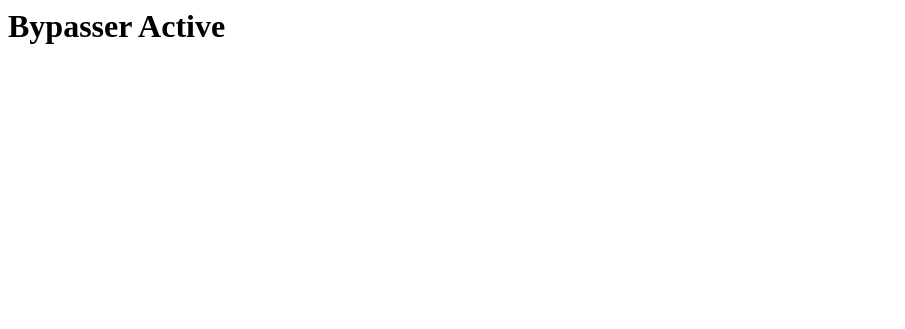
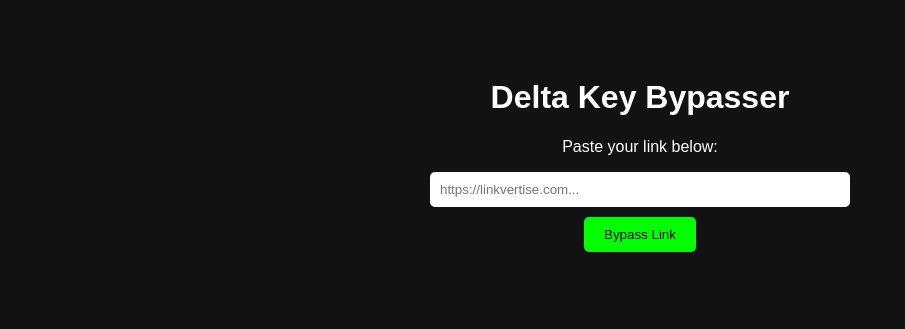
Before and after one commit to jointeamcoolkidd00/bypasser, a plain HTML site: page bypass/index.html in a window 1280 px wide. Shown: the whole page, without its empty margins (0-905 px from the left). Drawn offline with Linux system fonts and the light colour scheme.

Commit message:
Update index.html

```diff
--- a/bypass/index.html
+++ b/bypass/index.html
@@ -1,2 +1,43 @@
-<h1>Bypasser Active</h1>
-<script>console.log('Bypass logic goes here');</script>
+<!DOCTYPE html>
+<html>
+<head>
+    <title>CoolKidd Bypasser</title>
+    <meta name="viewport" content="width=device-width, initial-scale=1">
+    <style>
+        body { font-family: sans-serif; text-align: center; padding: 50px; background: #121212; color: white; }
+        input { padding: 10px; width: 80%; max-width: 400px; border-radius: 5px; border: none; }
+        button { padding: 10px 20px; background: #00ff00; border: none; border-radius: 5px; cursor: pointer; margin-top: 10px; }
+    </style>
+</head>
+<body>
+    <h1>Delta Key Bypasser</h1>
+    <p>Paste your link below:</p>
+    <input type="text" id="linkInput" placeholder="https://linkvertise.com...">
+    <br>
+    <button onclick="startBypass()">Bypass Link</button>
+    <p id="status"></p>
+
+    <script>
+        async function startBypass() {
+            const link = document.getElementById('linkInput').value;
+            const status = document.getElementById('status');
+            if(!link) return alert("Please paste a link!");
+
+            status.innerText = "Bypassing... please wait.";
+
+            // This uses a public free API to do the work
+            try {
+                const response = await fetch(`https://api.bypass.vip{encodeURIComponent(link)}`);
+                const data = await response.json();
+                if(data.result) {
+                    status.innerHTML = `<a href="${data.result}" style="color: #00ff00;">Click here for your Key/Link</a>`;
+                } else {
+                    status.innerText = "Bypass failed. Try a different link.";
+                }
+            } catch (err) {
+                status.innerText = "Error connecting to bypass server.";
+            }
+        }
+    </script>
+</body>
+</html>
```
